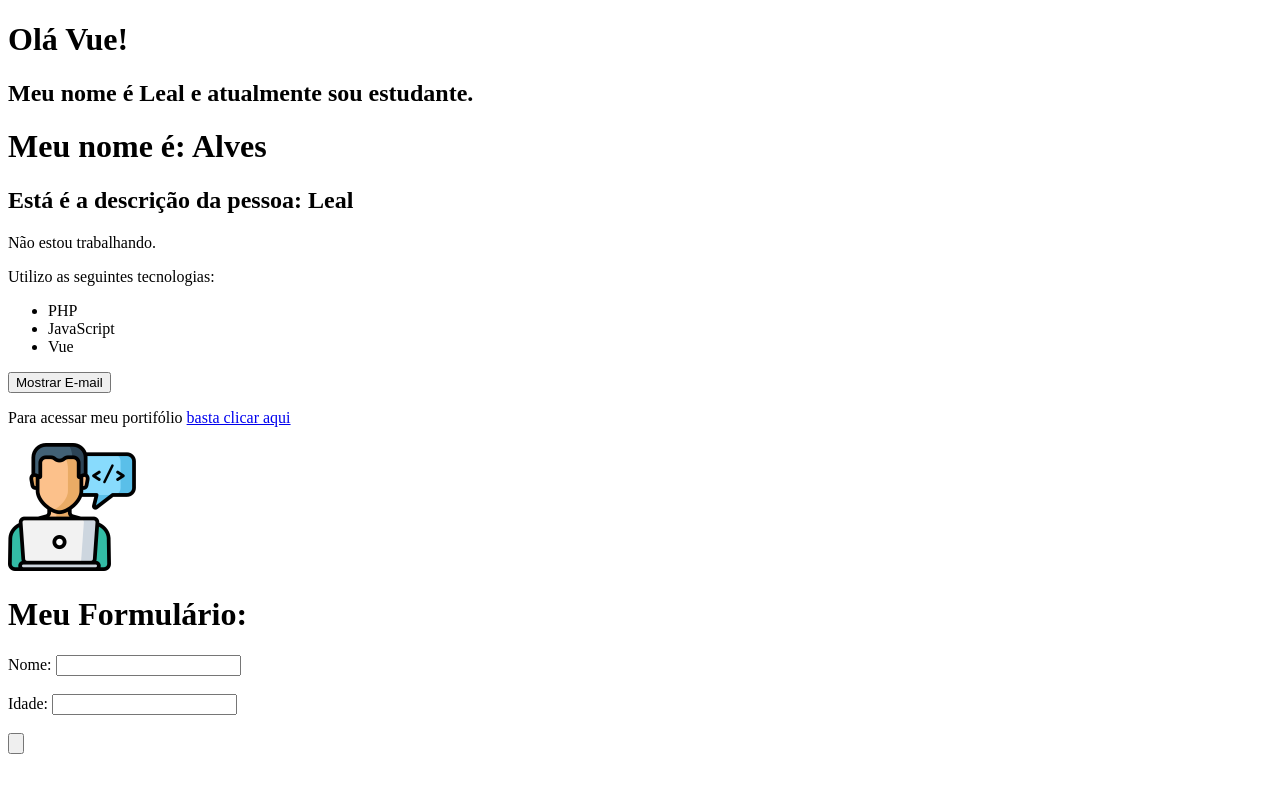
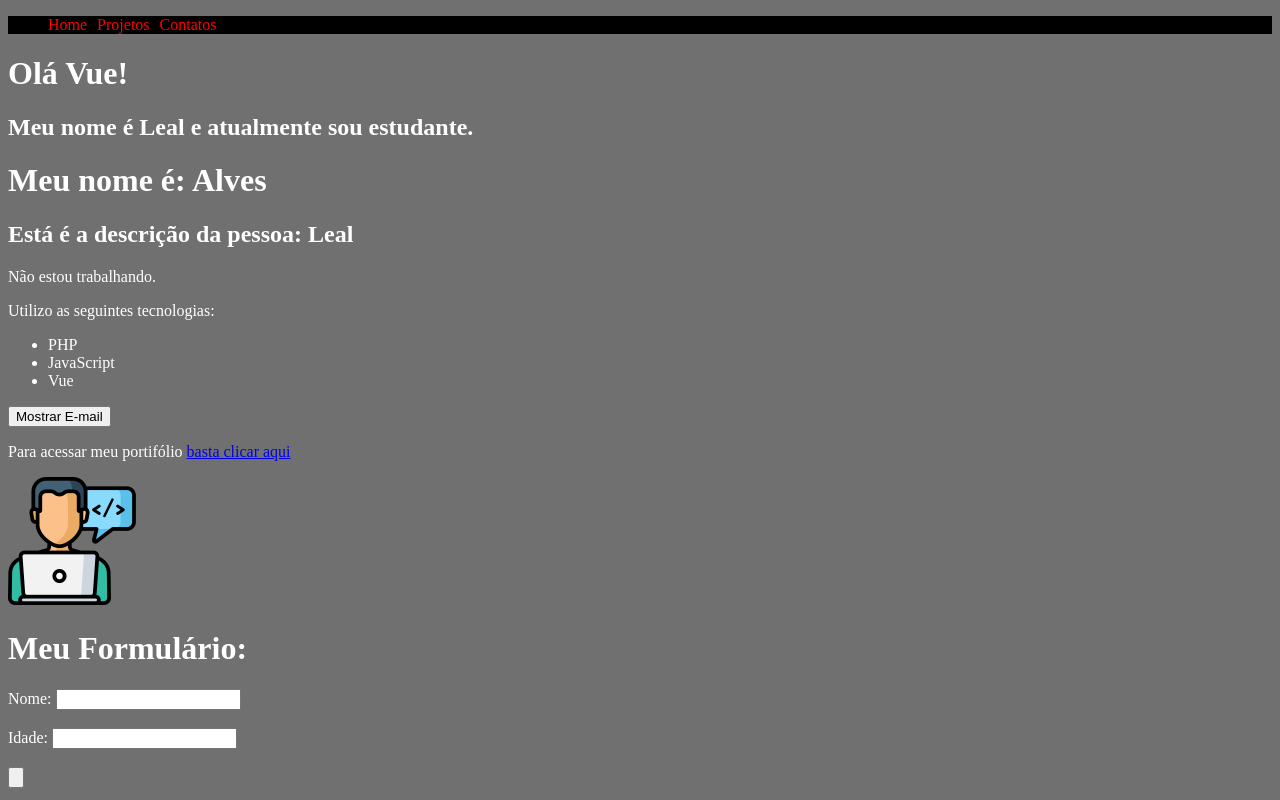
Before and after one commit to lealalves/2-projeto-vue, a Vue app: page / in a window 1280 px wide. Built offline with nearby package versions, Linux system fonts and the light colour scheme.

Commit message:
CSS Global e Scoped

```diff
--- a/src/App.vue
+++ b/src/App.vue
@@ -1,5 +1,6 @@
 <template>
     <div>
+        <Header />
         <PrimeiroComponente/>
         <LifeCycle/>
         <Pessoa/>
@@ -10,13 +11,23 @@
 import PrimeiroComponente from "./components/PrimeiroComponente.vue"
 import LifeCycle from "./components/LifeCycle.vue"
 import Pessoa from "./components/Pessoa.vue"
+import Header from "./components/Header.vue"
+
 
 export default {
     name: 'App',
     components: {
         PrimeiroComponente,
         LifeCycle,
-        Pessoa
+        Pessoa,
+        Header
     }
 }
 </script>
+
+<style>
+    body{
+        background-color: rgb(112, 112, 112);
+        color: rgb(255, 255, 255);
+    }
+</style>
--- /dev/null
+++ b/src/components/Header.vue
@@ -0,0 +1,32 @@
+<template>
+    <ul>
+        <li><a href="">Home</a></li>
+        <li><a href="">Projetos</a></li>
+        <li><a href="">Contatos</a></li>
+    </ul>
+</template>
+
+<script>
+export default {
+    name: 'Header'
+}
+</script>
+
+<style scoped>
+    ul{
+        list-style: none;
+        display: flex;
+        background-color: black;
+    }
+    li{
+        margin-right: 10px;
+    }
+    a{
+        color: rgb(255, 0, 0);
+        text-decoration: none;
+        transition: .5s;
+    }
+    a:hover{
+        color: royalblue;
+    }
+</style>
```
